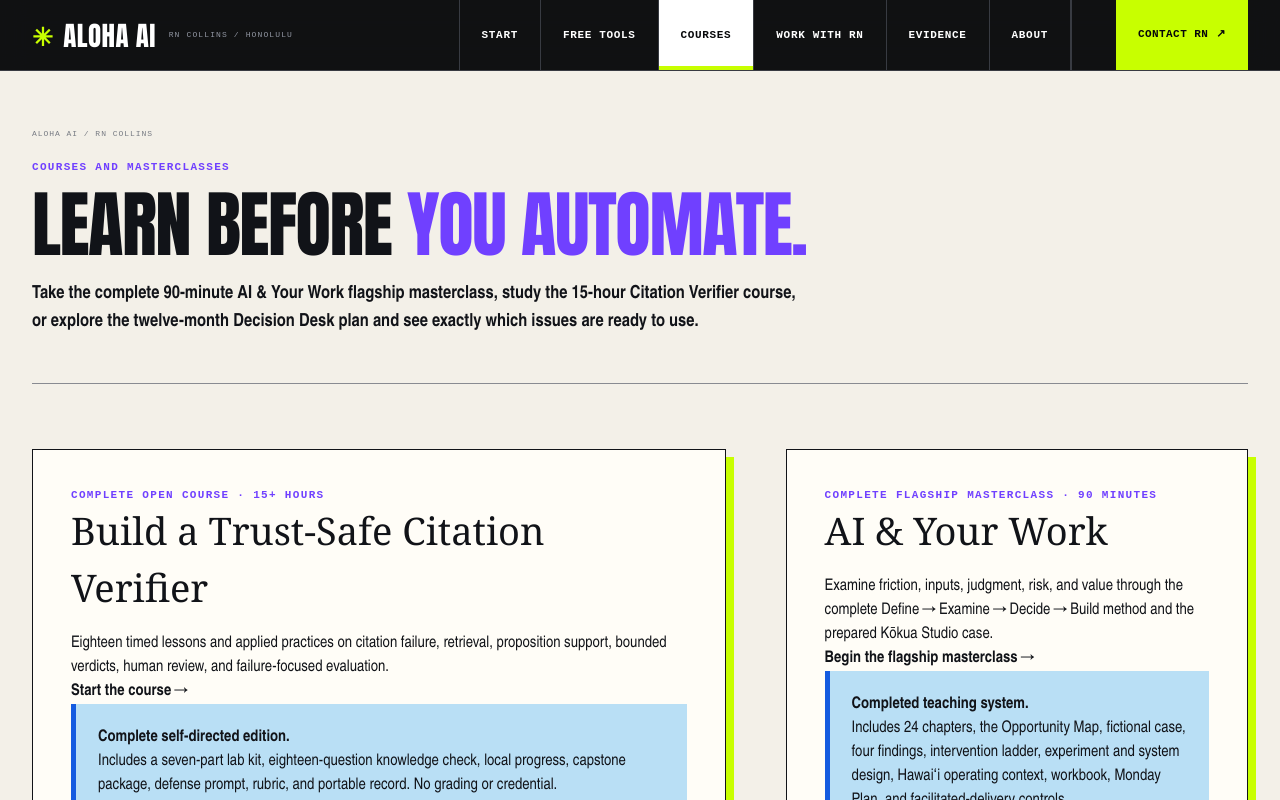
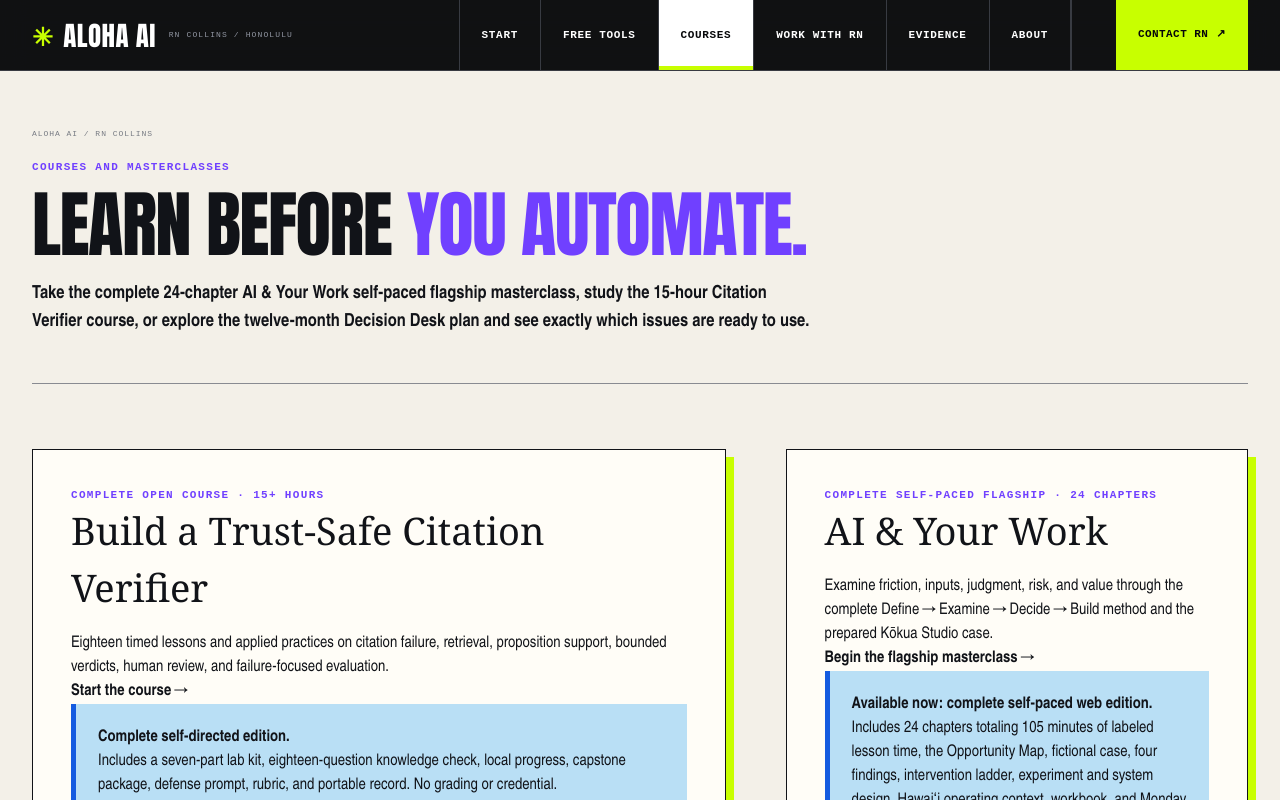
Before and after one commit to rn-collins/aloha-ai-consulting, a Next.js app: page /learning in a window 1280 px wide. Shown: the top 800 px of the page. Built offline with nearby package versions, Linux system fonts and the light colour scheme.

Commit message:
Clarify flagship Masterclass availability

```diff
--- a/app/learning/page.tsx
+++ b/app/learning/page.tsx
@@ -2,13 +2,13 @@
 import type {Metadata} from "next";
 import {SiteShell} from "../site-shell";
 
-export const metadata:Metadata={title:"Learning",description:"Use the 90-minute Aloha AI flagship masterclass, Citation Verifier course, or inspect the twelve-month Decision Desk program."};
+export const metadata:Metadata={title:"Learning",description:"Use the complete 24-chapter Aloha AI flagship masterclass, Citation Verifier course, or inspect the twelve-month Decision Desk program."};
 
 export default function Learning(){return <SiteShell><main id="main">
-  <section className="page-hero wrap"><p className="kicker">Courses and masterclasses</p><h1>Learn before <em>you automate.</em></h1><p className="lede">Take the complete 90-minute AI &amp; Your Work flagship masterclass, study the 15-hour Citation Verifier course, or explore the twelve-month Decision Desk plan and see exactly which issues are ready to use.</p></section>
+  <section className="page-hero wrap"><p className="kicker">Courses and masterclasses</p><h1>Learn before <em>you automate.</em></h1><p className="lede">Take the complete 24-chapter AI &amp; Your Work self-paced flagship masterclass, study the 15-hour Citation Verifier course, or explore the twelve-month Decision Desk plan and see exactly which issues are ready to use.</p></section>
   <section className="offer-grid wrap">
     <article className="offer-card"><p className="section-label">Complete open course · 15+ hours</p><h2>Build a Trust-Safe Citation Verifier</h2><p>Eighteen timed lessons and applied practices on citation failure, retrieval, proposition support, bounded verdicts, human review, and failure-focused evaluation.</p><Link className="text-link" href="/learning/citation-verifier">Start the course →</Link><div className="booking-state"><strong>Complete self-directed edition.</strong><br/>Includes a seven-part lab kit, eighteen-question knowledge check, local progress, capstone package, defense prompt, rubric, and portable record. No grading or credential.</div></article>
-    <article className="offer-card"><p className="section-label">Complete flagship masterclass · 90 minutes</p><h2>AI &amp; Your Work</h2><p>Examine friction, inputs, judgment, risk, and value through the complete Define → Examine → Decide → Build method and the prepared Kōkua Studio case.</p><Link className="text-link" href="/learning/masterclass">Begin the flagship masterclass →</Link><div className="booking-state"><strong>Completed teaching system.</strong><br/>Includes 24 chapters, the Opportunity Map, fictional case, four findings, intervention ladder, experiment and system design, Hawaiʻi operating context, workbook, Monday Plan, and facilitated-delivery controls.</div></article>
+    <article className="offer-card"><p className="section-label">Complete self-paced flagship · 24 chapters</p><h2>AI &amp; Your Work</h2><p>Examine friction, inputs, judgment, risk, and value through the complete Define → Examine → Decide → Build method and the prepared Kōkua Studio case.</p><Link className="text-link" href="/learning/masterclass">Begin the flagship masterclass →</Link><div className="booking-state"><strong>Available now: complete self-paced web edition.</strong><br/>Includes 24 chapters totaling 105 minutes of labeled lesson time, the Opportunity Map, fictional case, four findings, intervention ladder, experiment and system design, Hawaiʻi operating context, workbook, and Monday Plan. Allow about two hours. The separate RN-led live edition is still in release review and is not open for booking.</div></article>
     <article className="offer-card"><p className="section-label">Twelve-month learning plan · Sep 2026–Aug 2027</p><h2>Decision Desk</h2><p>Twelve practical AI decisions and reusable instruments—from client intake and meeting capture through agent authority, vendor choice, and AI retirement.</p><Link className="text-link" href="/learning/decision-desk">Inspect the twelve-month program →</Link><div className="booking-state"><strong>The plan is published; live-delivery readiness is separate.</strong><br/>Issue 01 is a substantial gated flagship package. Issues 02–11 are complete public self-paced editions with their own decision instruments. Issue 12 remains planned. No live monthly enrollment is open.</div></article>
     <aside><p className="section-label">Facilitated service · defined separately</p><h2>Opportunity Clinic</h2><p>A 90-minute remote working session for an existing team or private cohort of up to six people. Price: $275 per participant. It is a service, not a course. Public checkout is not active.</p><Link className="text-link" href="/work/ai-opportunity-clinic">Review the Clinic protocol and terms →</Link></aside>
   </section>
```
